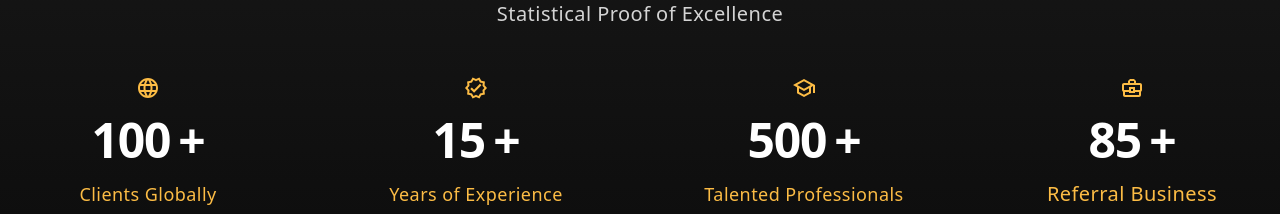
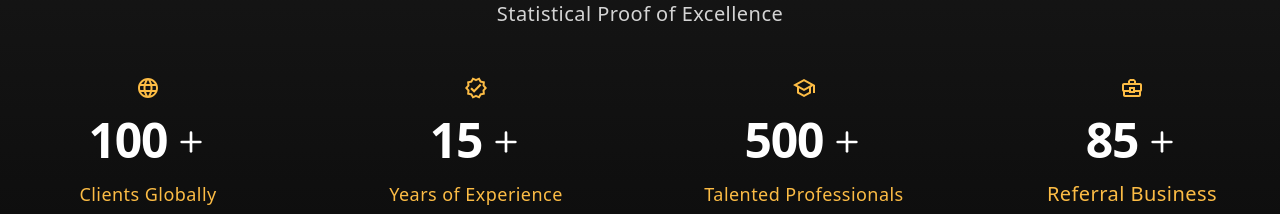
Before and after one commit to priyanshutariyal02/ca, a Next.js app: page / in a window 1280 px wide. Shown: the part 1838-2052 px from the top of the page. Built offline with nearby package versions, Linux system fonts and the light colour scheme.

Commit message:
fix error

```diff
--- a/src/components/ui/hover-button.tsx
+++ b/src/components/ui/hover-button.tsx
@@ -2,12 +2,9 @@ import React from "react";
 import { ArrowRight } from "lucide-react";
 import { cn } from "../../../lib/utils";
 
-interface InteractiveHoverButtonProps
-  extends React.ButtonHTMLAttributes<HTMLButtonElement> {}
-
 export const InteractiveHoverButton = React.forwardRef<
   HTMLButtonElement,
-  InteractiveHoverButtonProps
+  React.ButtonHTMLAttributes<HTMLButtonElement>
 >(({ children, className, ...props }, ref) => {
   return (
     <button
--- a/src/components/ui/number-ticker.tsx
+++ b/src/components/ui/number-ticker.tsx
@@ -4,11 +4,12 @@ import { useInView, useMotionValue, useSpring } from "motion/react";
 import { ComponentPropsWithoutRef, useEffect, useRef } from "react";
 
 import { cn } from "../../../lib/utils";
+import { IconPlus } from "@tabler/icons-react";
 
 interface NumberTickerProps extends ComponentPropsWithoutRef<"span"> {
   value: number;
   direction?: "up" | "down";
-  delay?: number; // delay in s
+  delay?: number;
   decimalPlaces?: number;
 }
 
@@ -29,10 +30,11 @@ export function NumberTicker({
   const isInView = useInView(ref, { once: true, margin: "0px" });
 
   useEffect(() => {
-    isInView &&
+    if (isInView) {
       setTimeout(() => {
         motionValue.set(direction === "down" ? 0 : value);
       }, delay * 1000);
+    }
   }, [motionValue, isInView, delay, value, direction]);
 
   useEffect(
@@ -57,7 +59,9 @@ export function NumberTicker({
       {...props}
     >
       <span ref={ref}></span>
-      <span>+</span>
+      <span>
+        <IconPlus size={20} className="w-8 h-8" />
+      </span>
     </span>
   );
 }
```
